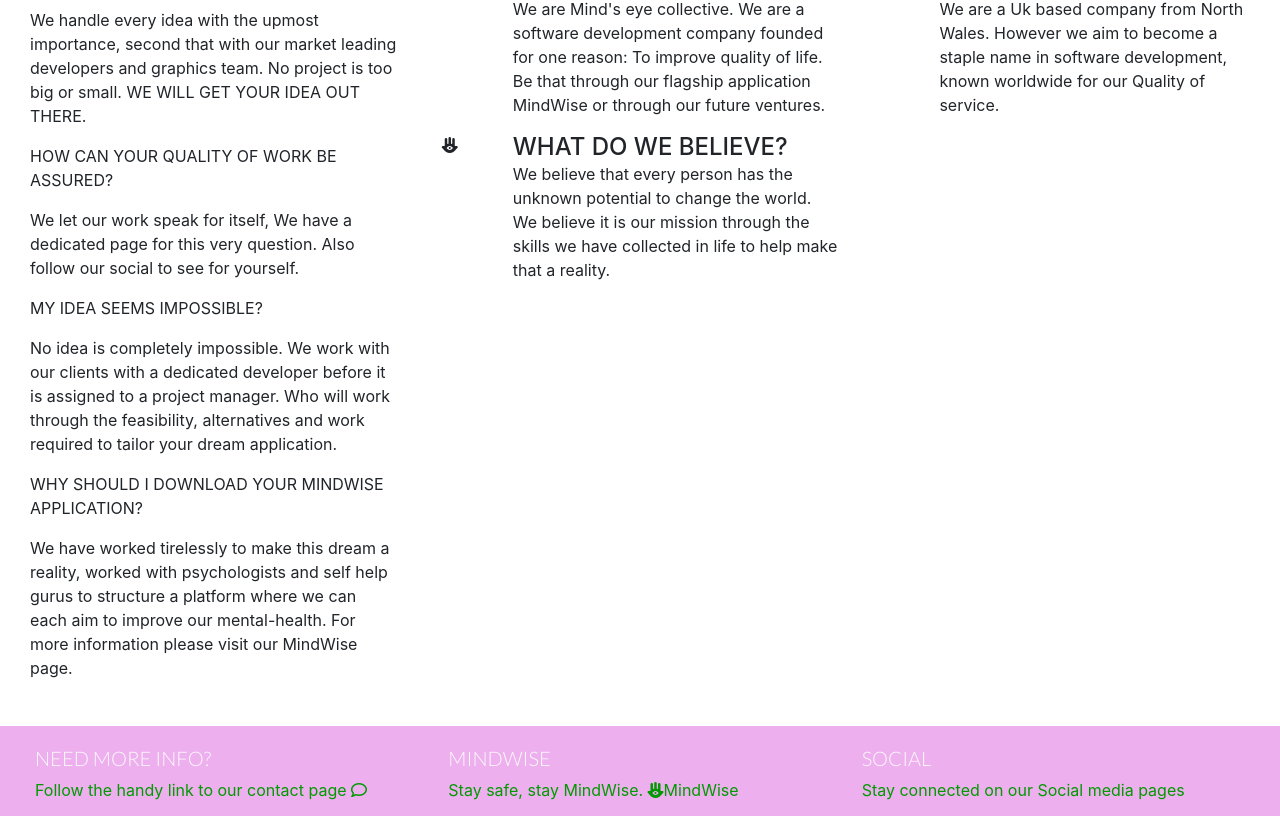
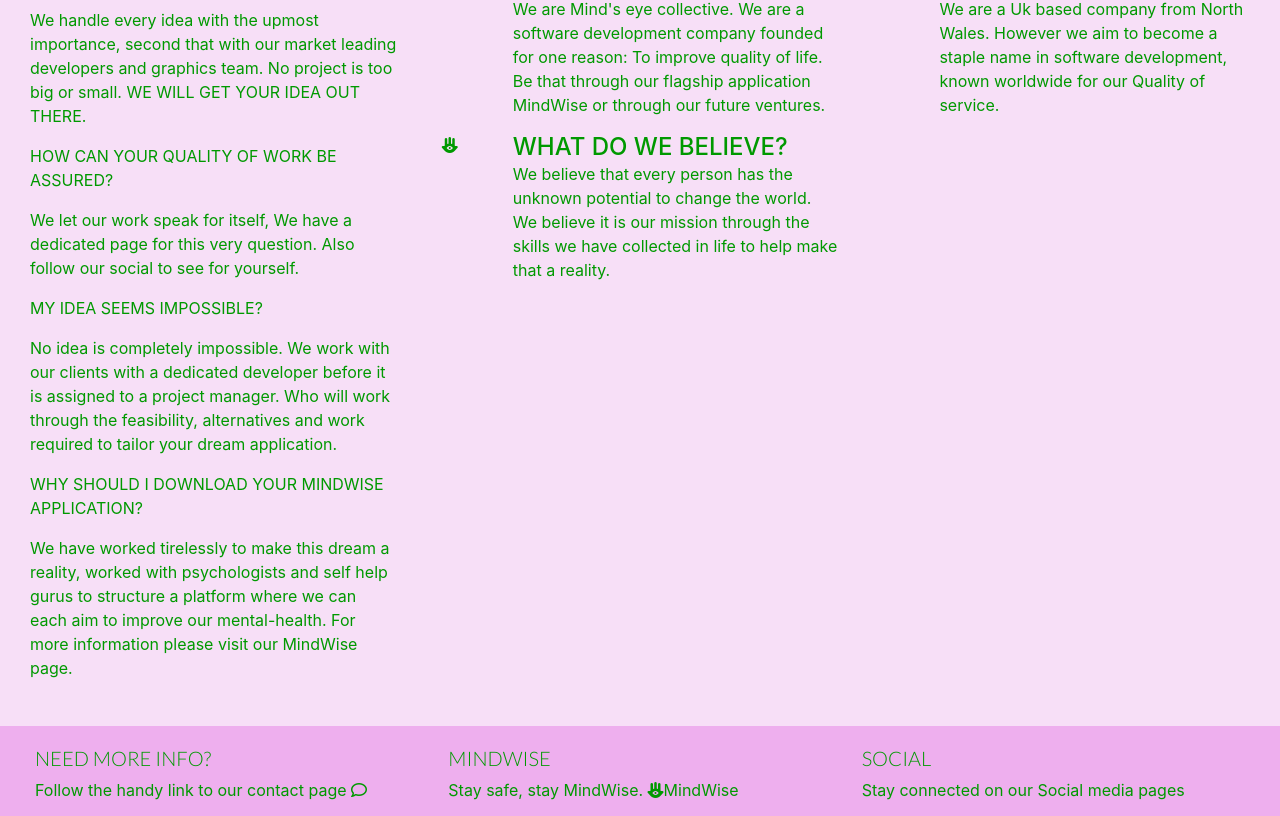
Before and after one commit to Code-Institute-Submissions/lewiswilliams95-milestone-project-one_OctResub, a plain HTML site: page index.html in a window 1280 px wide. Shown: the part 739-1555 px from the top of the page. Drawn offline with nearby package versions, Linux system fonts and the light colour scheme; a web font is replaced by a local one.

Commit message:
refactored code

```diff
--- a/assets/css/style.css
+++ b/assets/css/style.css
@@ -6,11 +6,13 @@
 }
 
 .bg-color-bullet-info {
-    background-color: white;
+    background-color: #f7dff7;
+    color: #009900;
 }
 
 .bg-color-about-us {
-    background-color: #fff;
+    background-color: #f7dff7;
+    color: #009900;
 }
 
 .ui-menu-color {
@@ -36,6 +38,7 @@
 
 h1,h2,h3,h4 {
     margin: 0;
+    color: #009900;
 }
 
 .uppercase {
@@ -43,9 +46,9 @@
 }
 
 .general-sub {
-    font-family: "Lato", sans-serif;
+    font-family: "Lato", sans-serif, serif;
     font-weight: 300;
-    color: #fafafa;
+    color: #009900;
 }
 
 .inline-block {
@@ -110,7 +113,6 @@
 .menucontainer {
     font-size: 0;
     margin-bottom: 100px;
-    border-width: 1000px;
 }
 
 #nav li {
```
